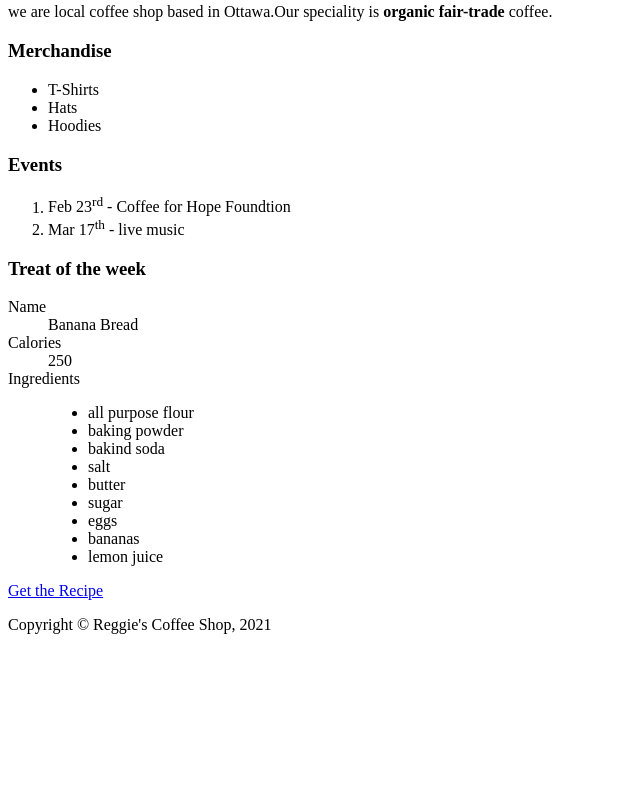
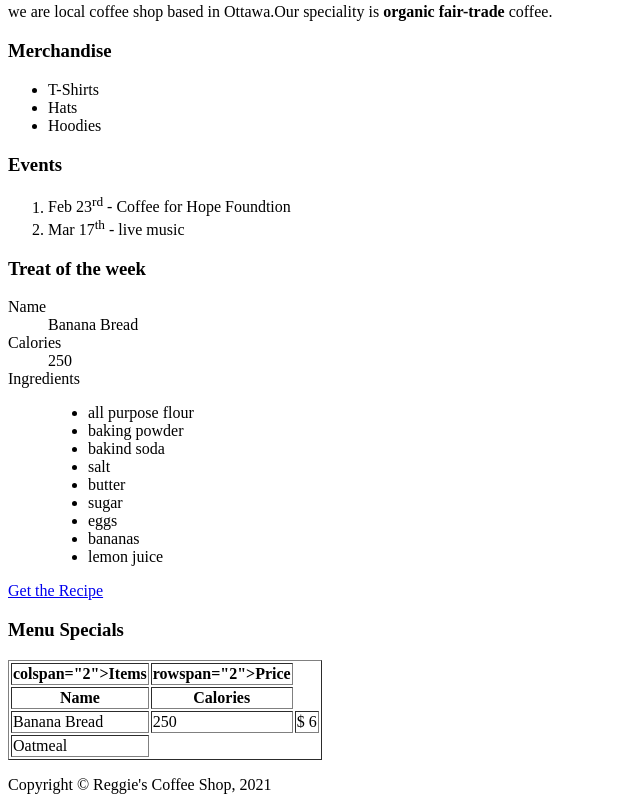
Before and after one commit to anoc0001/anoc0001.github.i0, a plain HTML site: page week 3/week-4/index.html in a window 1280 px wide. Shown: the part 910-1720 px from the top of the page, without its empty margins (0-640 px from the left). Before the commit the page ends 1560 px from the top, so only its background shows below. Drawn offline with Linux system fonts and the light colour scheme.

Commit message:
adding week 4 demo

```diff
--- a/week 3/week-4/index.html
+++ b/week 3/week-4/index.html
@@ -96,6 +96,32 @@
             </dl>
             <a href="https://www.yummly.com/recipe/Banana-Bread-1033797?prm-v1"target="-blank">Get the Recipe</a>
         </section>
+        <!-- Adding section for menu -->
+        <section>
+            <h3>Menu Specials</h3>
+            <table border>
+                <thead>
+                    <tr>
+                        <th> colspan="2">Items</th>
+                        <th> rowspan="2">Price</th>
+                    </tr>
+                    <tr>
+                        <th>Name</th>
+                        <th>Calories</th>
+                    </tr>
+                </thead>
+                <tbody>
+                    <tr>
+                        <td>Banana Bread</td>
+                        <td>250</td>
+                        <td>&dollar; 6</td>
+                    </tr>
+                    <tr>
+                        <td>Oatmeal</td>
+                    </tr>
+                </tbody>
+            </table>
+        </section>
     </main>
     <!-- ********footer of the page********* -->
     <footer>
```
